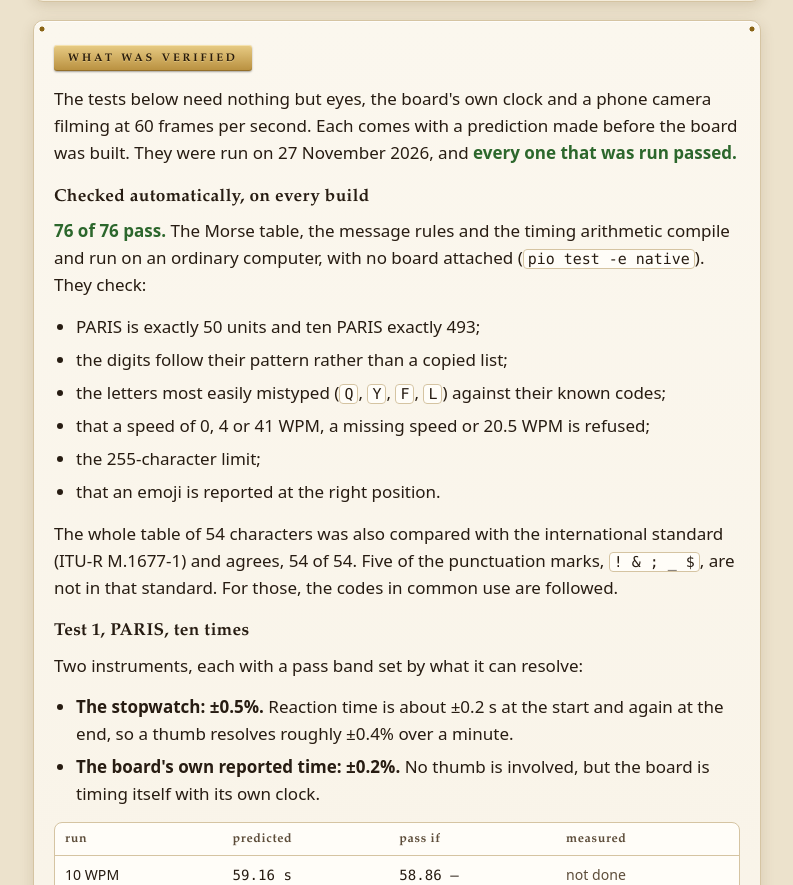
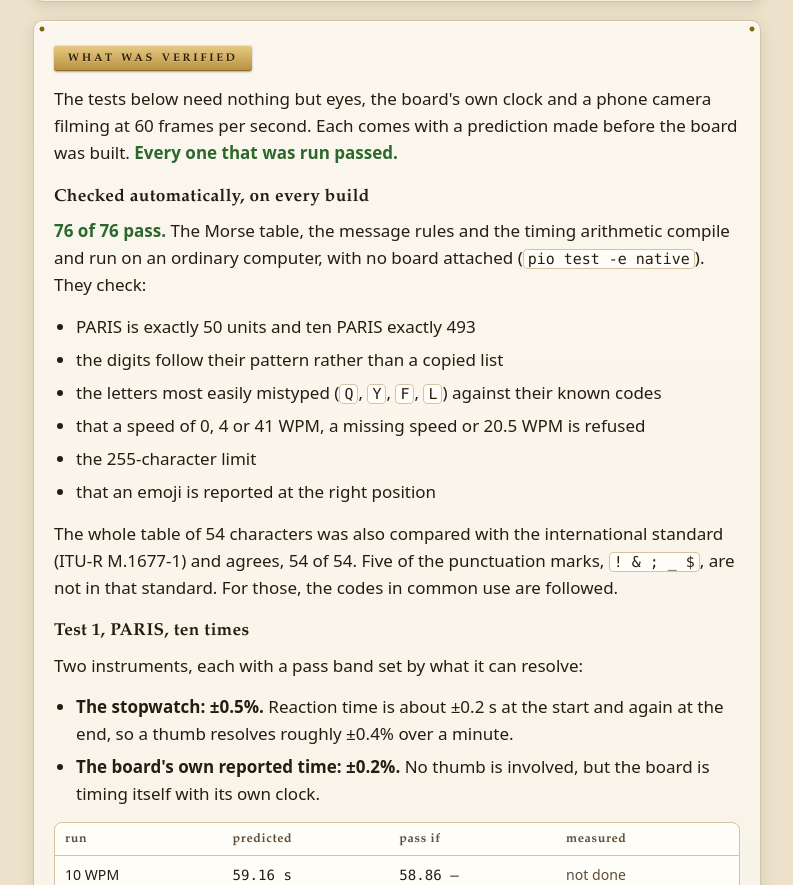
Before and after one commit to semiconda/esp32-morse, a plain HTML site: page index.html in a window 1280 px wide. Shown: the part 4865-5750 px from the top of the page, without its empty margins (243-1036 px from the left). Drawn offline with Linux system fonts and the light colour scheme.

Commit message:
Website: no dates, no semicolons in the test list
Co-Authored-By: Claude Opus 5.5 <noreply@anthropic.com>

```diff
--- a/index.html
+++ b/index.html
@@ -8,7 +8,7 @@
   Plain HTML, CSS and a little JavaScript, no build step and no external resources. The
   colours are the app's, so the two read as one project.
 
-  The "measured" columns of the verification tables hold the results of the runs on 2026-11-27.
+  The "measured" columns of the verification tables hold the measured results.
   Pictures and video go in media/.
 -->
 <html lang="en">
@@ -414,21 +414,21 @@ ten PARIS = 10 × 50 − 7  = 493 units
 <section id="verified">
   <h2>What was verified</h2>
   <p>The tests below need nothing but eyes, the board's own clock and a phone camera filming at
-    60 frames per second. Each comes with a prediction made before the board was built. They were
-    run on 27 November 2026, and <strong class="pass">every one that was run passed.</strong></p>
+    60 frames per second. Each comes with a prediction made before the board was built.
+    <strong class="pass">Every one that was run passed.</strong></p>
 
   <h3>Checked automatically, on every build</h3>
   <p><strong class="pass">76 of 76 pass.</strong> The Morse table, the message rules and the
     timing arithmetic compile and run on an ordinary computer, with no board attached
     (<code>pio test -e native</code>). They check:</p>
   <ul>
-    <li>PARIS is exactly 50 units and ten PARIS exactly 493;</li>
-    <li>the digits follow their pattern rather than a copied list;</li>
+    <li>PARIS is exactly 50 units and ten PARIS exactly 493</li>
+    <li>the digits follow their pattern rather than a copied list</li>
     <li>the letters most easily mistyped (<code>Q</code>, <code>Y</code>, <code>F</code>,
-      <code>L</code>) against their known codes;</li>
-    <li>that a speed of 0, 4 or 41 WPM, a missing speed or 20.5 WPM is refused;</li>
-    <li>the 255-character limit;</li>
-    <li>that an emoji is reported at the right position.</li>
+      <code>L</code>) against their known codes</li>
+    <li>that a speed of 0, 4 or 41 WPM, a missing speed or 20.5 WPM is refused</li>
+    <li>the 255-character limit</li>
+    <li>that an emoji is reported at the right position</li>
   </ul>
   <p>The whole table of 54 characters was also compared with the international standard
     (ITU-R M.1677-1) and agrees, 54 of 54. Five of the punctuation marks, <code>! &amp; ; _ $</code>,
```
